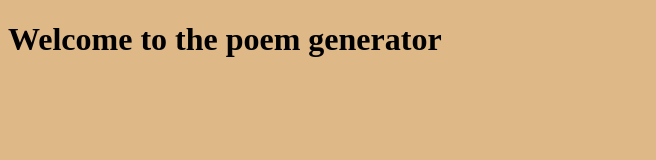
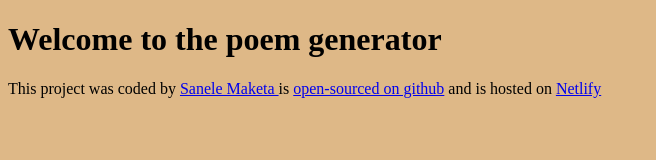
Before and after one commit to Sanele-maketa/poem-generator, a plain HTML site: page index.html in a window 1280 px wide. Shown: the whole page, without its empty margins (0-656 px from the left). Drawn offline with Linux system fonts and the light colour scheme.

Commit message:
added a footer

```diff
--- a/index.html
+++ b/index.html
@@ -8,6 +8,8 @@
 </head>
 <body>
     <h1> Welcome to the poem generator</h1>
+    <footer> This project was coded by <a href="https://github.com/Sanele-maketa" target="_blank"> Sanele Maketa </a> is
+        <a href="https://github.com/Sanele-maketa/poem-generator" target="_blank"> open-sourced on github</a> and is hosted on <a href="https://exquisite-pegasus-fde4ea.netlify.app/" target="_blank">Netlify</a></footer>
     <script src="src/index.js"></script>
 </body>
 </html>
```
